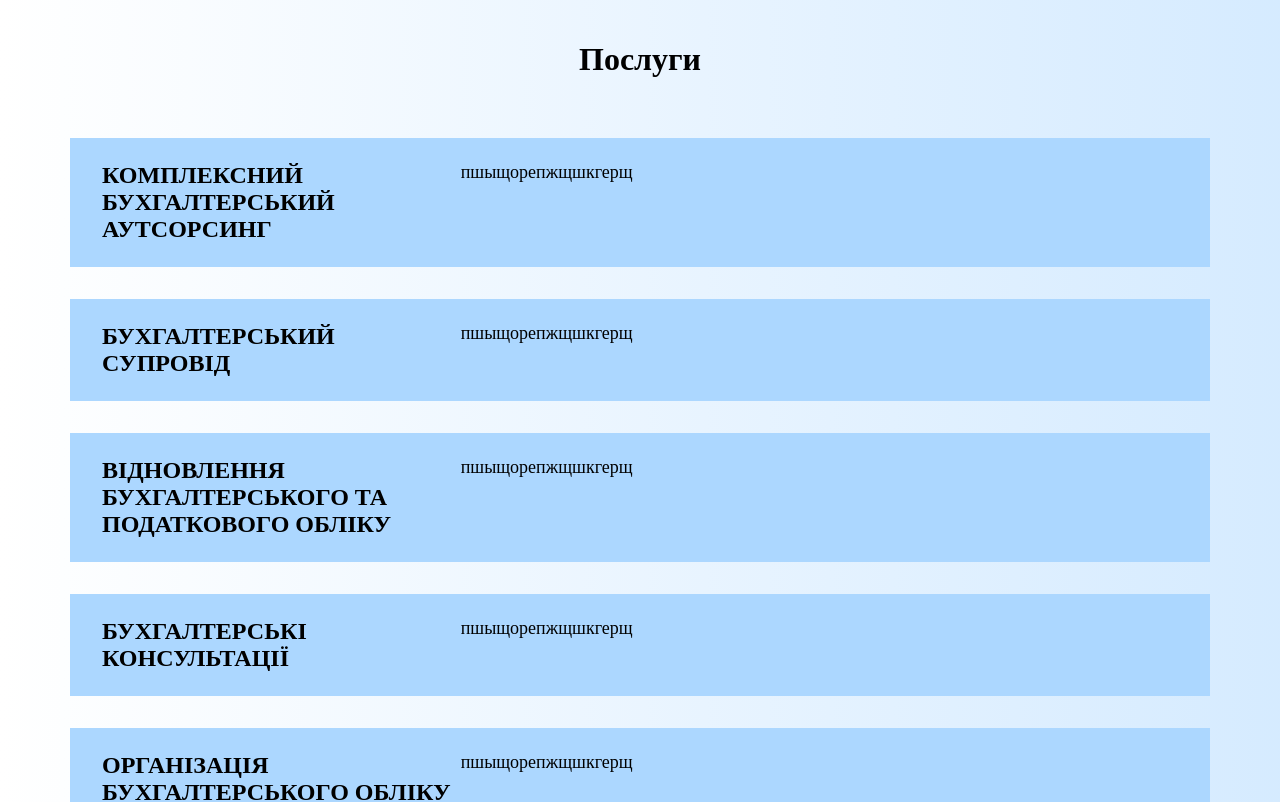
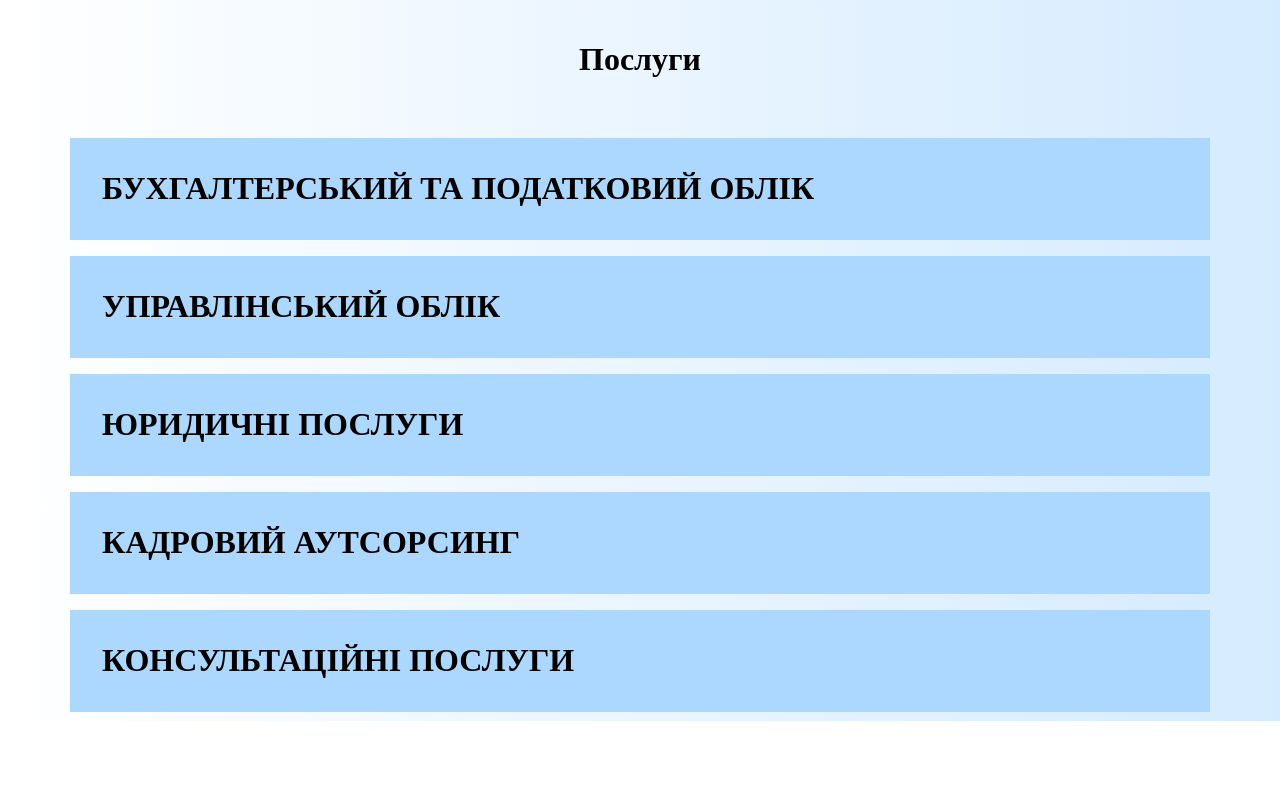
Before and after one commit to kvadratBuh/accountant, a React (Create React App) app: page / in a window 1280 px wide. Shown: the part 3300-4102 px from the top of the page. After the commit the page ends 4021 px from the top, so only its background shows below. Built offline with nearby package versions, Linux system fonts and the light colour scheme.

Commit message:
add services block

```diff
--- a/src/components/Services.jsx
+++ b/src/components/Services.jsx
@@ -1,11 +1,23 @@
 import { ServicesItem } from "./ServicesItem";
+
+const {
+  data: { services },
+} = require("../data.json");
 
 export const Services = () => {
   return (
     <section id="services" className="section services">
-      <h2 className="services__title">Послуги</h2>
+      <h2 className="services__title">{services.title}</h2>
       <div className="services__container">
-        <ServicesItem
+        {services.data.map((servicesEl) => {
+          return (
+            <ServicesItem
+              title={servicesEl.title}
+              subdata={servicesEl.subdata}
+            />
+          );
+        })}
+        {/* <ServicesItem
           title="Комплексний бухгалтерський аутсорсинг"
           text="пшыщорепжщшкгерщ"
           optionals={[
@@ -62,7 +74,7 @@ export const Services = () => {
             Супровід податкових перевірок
           </div>
           <div className="services__item--text">пшыщорепжщшкгерщ</div>
-        </div>
+        </div> */}
       </div>
     </section>
   );
--- a/src/components/ServicesItem.jsx
+++ b/src/components/ServicesItem.jsx
@@ -1,48 +1,45 @@
 import { useState } from "react";
 
-export const ServicesItem = ({ title, text, optionals }) => {
+export const ServicesItem = ({ title, subdata }) => {
   const [isOpen, setIsOpen] = useState(false);
   const getStyle = (style) => (isOpen ? style : `${style} closed`);
   return (
+    <div className="services__item">
+      <div
+        className={getStyle("services__item--title")}
+        onClick={() => setIsOpen((p) => !p)}
+      >
+        {title}
+      </div>
+      {subdata.map((subEl) => {
+        return (
+          <SubServicesItem
+            title={subEl.title}
+            optionals={subEl.optionals}
+            getStyle={getStyle}
+          />
+        );
+      })}
+    </div>
+  );
+};
+
+const SubServicesItem = ({ title, optionals, getStyle }) => {
+  const [isOpen, setIsOpen] = useState(false);
+  const getOptionalsStyle = (style) =>
+    isOpen ? style : `${style} closed-optional`;
+  return (
     <div
-      className="services__item--wrapper"
+      className={getStyle("services__item--sub")}
       onClick={() => setIsOpen((p) => !p)}
     >
-      <div className="services__item--title">{title}</div>
-      <div className="services__item--text">{text}</div>
-      {optionals && optionals.length ? (
-        <div className={getStyle("services__item--wrapper-inner")}>
-          {optionals && optionals.length ? (
-            <div className={getStyle("services__item--wrapper-inner")}>
-              {optionals.map((option, ind) => {
-                return (
-                  <div
-                    key={ind.toString()}
-                    className={getStyle("services__item--optional")}
-                  >
-                    <h3 className="services__item--optional-title">
-                      {option.title}
-                    </h3>
-                    {option.list?.length ? (
-                      <ul className="services__item--optional-list">
-                        {option.list.map((el, ind2) => {
-                          return (
-                            <li
-                              key={`${ind}-${ind2}`}
-                              className="services__item--optional-listitem"
-                            >
-                              {el}
-                            </li>
-                          );
-                        })}
-                      </ul>
-                    ) : null}
-                  </div>
-                );
-              })}
-            </div>
-          ) : null}
-        </div>
+      <div className="services__item--sub-title">{title}</div>
+      {optionals ? (
+        <ul className={getOptionalsStyle("services__item--optionals")}>
+          {optionals.map((optional) => (
+            <li className="services__item--optionals-item">{optional}</li>
+          ))}
+        </ul>
       ) : null}
     </div>
   );
--- a/src/data.json
+++ b/src/data.json
@@ -84,6 +84,85 @@
           "text": "Ми розміщуємо Вашу 1С на нашому віддаленому сервері і при необхідності надаємо Вам доступ. Або ж Ви можете просто надати нам доступ до 1С на Вашому сервері."
         }
       ]
+    },
+    "services": {
+      "title": "Послуги",
+      "data": [
+        {
+          "title": "Бухгалтерський та податковий облік",
+          "subdata": [
+            {
+              "title": "Комплексний бухгалтерський аутсорсинг",
+              "optionals": ["Послуги для ФОП", "Послуги для юридичних осіб"]
+            },
+            {
+              "title": "Бухгалтерський супровід",
+              "optionals": [
+                "Нарахування заробітної плати",
+                "Управління платежами",
+                "Формування та реєстрація податкових накладних",
+                "Підготовка первинної документації",
+                "Формування та подання звітності",
+                "Послуги головного бухгалтера",
+                "Фінансовий директор"
+              ]
+            },
+            {
+              "title": "Відновлення бухгалтерського та податкового обліку"
+            },
+            {
+              "title": "Бухгалтерські консультації"
+            },
+            {
+              "title": "Організація бухгалтерського обліку на підприємстві"
+            },
+            {
+              "title": "Декларація про майновий стан та доходи фізичних осіб"
+            },
+            {
+              "title": "Супровід податкових перевірок"
+            }
+          ]
+        },
+        {
+          "title": "Управлінський облік",
+          "subdata": [
+            {
+              "title": "Підготовка бюджетів та управлінської звітності"
+            }
+          ]
+        },
+        {
+          "title": "Юридичні послуги",
+          "subdata": [
+            {
+              "title": "Юридична консультація"
+            },
+            {
+              "title": "Створення бізнесу",
+              "optionals": [
+                "Реєстрація юридичної особи",
+                "Реєстрація ФОП",
+                "Реєстрація змін до установчих документів"
+              ]
+            },
+            { "title": "Реєстрація торгової марки" },
+            { "title": "Реорганізація підприємства" },
+            { "title": "Ліквідація підприємства" },
+            { "title": "Складання та правовий аналіз договорів" },
+            { "title": "Представництво в суді" }
+          ]
+        },
+        {
+          "title": "Кадровий аутсорсинг",
+          "subdata": [
+            { "title": "Відновлення кадрового обліку" },
+            { "title": "Розробка кадрової документації" },
+            { "title": "Складання трудових та цивільно-правових договорів" }
+          ]
+        },
+        { "title": "Консультаційні послуги", "subdata": [] }
+      ]
     }
   }
 }
--- a/src/index.scss
+++ b/src/index.scss
@@ -187,57 +187,70 @@
   }
 
   &__item {
-    &--wrapper {
-      display: flex;
-      background-color: rgb(172, 215, 255);
-      padding: 24px 32px;
-      margin-bottom: 32px;
-      flex-wrap: wrap;
-      overflow: hidden;
+    background-color: rgb(172, 215, 255);
+    margin-bottom: 16px;
+    padding: 16px;
 
-      &-inner {
-        width: 100%;
-        display: flex;
-        max-height: 500px;
-        transition: max-height 250ms linear;
+    &--title {
+      font-size: 32px;
+      text-transform: uppercase;
+      font-weight: bold;
+      cursor: pointer;
+      border-bottom: 1px solid black;
+      padding: 16px;
+      &.closed {
+        border-bottom: 1px solid transparent;
+      }
+    }
 
-        &.closed {
-          max-height: 0;
+    &--sub {
+      cursor: pointer;
+      margin: 16px;
+      max-height: 500px;
+      transition: all 200ms linear;
+      & > div,
+      ul {
+        opacity: 1;
+        visibility: visible;
+        transition: all 200ms linear;
+      }
+
+      transition: all 200ms linear;
+      &-title {
+        font-size: 24px;
+        text-transform: uppercase;
+        font-weight: bold;
+      }
+
+      &.closed {
+        max-height: 0;
+        margin: 0;
+        & > div,
+        ul {
+          opacity: 0;
+          visibility: hidden;
         }
       }
     }
+    &--optionals {
+      max-height: 500px;
+      list-style-type: "- ";
+      margin-left: 16px;
+      transition: all 200ms linear;
 
-    &--optional {
-      flex: 1;
-      padding-top: 16px;
-      margin-top: 16px;
-      border-top: 1px solid black;
-      transition: border 250ms linear;
-      &.closed {
-        border-top: 1px solid transparent;
+      & > li {
+        opacity: 1;
+        visibility: visible;
+        transition: all 200ms linear;
+        font-size: 20px;
       }
-
-      &-title {
-        font-size: 20px;
-        font-weight: 600;
-        margin-bottom: 8px;
+      &.closed-optional {
+        max-height: 0;
+        & > li {
+          opacity: 0;
+          visibility: hidden;
+        }
       }
-
-      &-list {
-        margin-left: 20px;
-      }
-    }
-
-    &--title {
-      text-transform: uppercase;
-      font-size: 24px;
-      font-weight: 800;
-      flex: 1;
-    }
-
-    &--text {
-      font-size: 18px;
-      flex: 2;
     }
   }
 }
```
